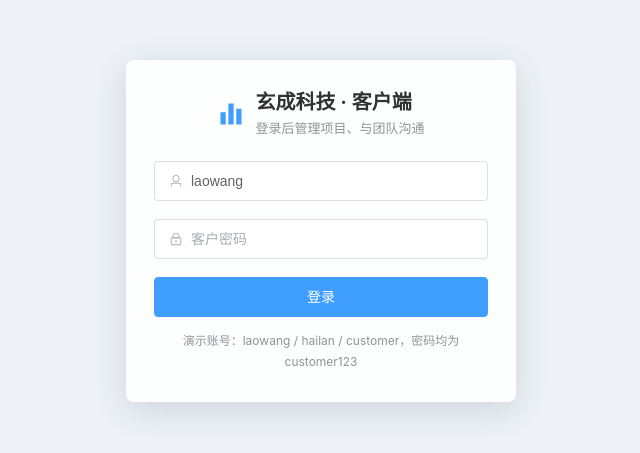
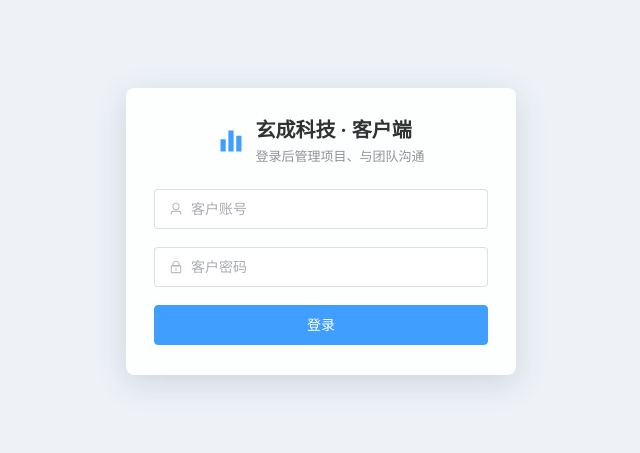
Before and after one commit to jiangyi3265/xuancheng-order-app, a Vue app: page /#/customer-login in a window 1280 px wide. Shown: the part 169-622 px from the top of the page, without its empty margins (319-959 px from the left). Built offline with nearby package versions, Linux system fonts and the light colour scheme; no server answers.

Commit message:
fix: remove customer login hints and auto use cached token

```diff
--- a/src/components/AttachmentUploader.vue
+++ b/src/components/AttachmentUploader.vue
@@ -98,7 +98,7 @@ async function addFiles(files) {
       break
     }
     if (f.size > 50 * 1024 * 1024) {
-      ElMessage.warning(`「${f.name}」超过 50MB，演示环境可能较卡（接后端走 OSS 后无此限制）`)
+      ElMessage.warning(`「${f.name}」超过 50MB，上传和预览可能较慢`)
     }
     const type = attType(f.type, f.name)
     const url = await fileToDataUrl(f)
--- a/src/components/MessageComposer.vue
+++ b/src/components/MessageComposer.vue
@@ -69,7 +69,7 @@ async function addFiles(files) {
       break
     }
     if (f.size > 50 * 1024 * 1024) {
-      ElMessage.warning(`「${f.name}」超过 50MB，演示环境可能较卡`)
+      ElMessage.warning(`「${f.name}」超过 50MB，上传和预览可能较慢`)
     }
     const url = await fileToDataUrl(f)
     pending.value.push({ name: f.name || '附件', url, type: attType(f.type, f.name), size: f.size, ext: extOf(f.name) })
--- a/src/router/index.js
+++ b/src/router/index.js
@@ -33,7 +33,9 @@ const router = createRouter({
 })
 
 router.beforeEach((to) => {
-  if (to.path === '/customer-login') return true
+  if (to.path === '/customer-login') {
+    return localStorage.getItem('customerToken') ? (to.query.redirect || '/projects') : true
+  }
   if (!localStorage.getItem('customerToken')) {
     return { path: '/customer-login', query: { redirect: to.fullPath } }
   }
--- a/src/views/customer-login/index.vue
+++ b/src/views/customer-login/index.vue
@@ -27,7 +27,6 @@
         </el-button>
       </el-form>
 
-      <p class="hint">演示账号：laowang / hailan / customer，密码均为 customer123</p>
     </section>
   </div>
 </template>
@@ -41,7 +40,7 @@ import { customerLogin, getCaptcha } from '@/mock/store'
 
 const route = useRoute()
 const router = useRouter()
-const username = ref('laowang')
+const username = ref('')
 const password = ref('')
 const loading = ref(false)
 const captchaEnabled = ref(false)
@@ -133,11 +132,4 @@ onMounted(loadCaptcha)
   cursor: pointer;
   object-fit: cover;
 }
-.hint {
-  margin: 14px 0 0;
-  color: #909399;
-  font-size: 12px;
-  line-height: 1.7;
-  text-align: center;
-}
 </style>
```
